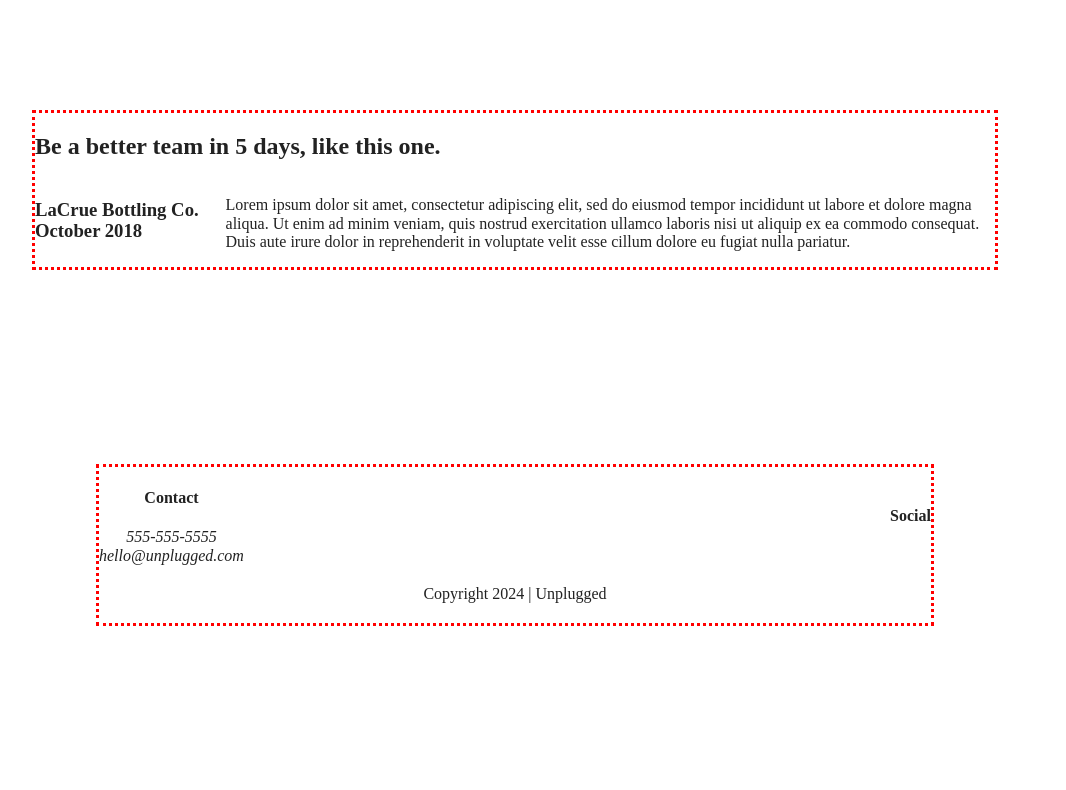
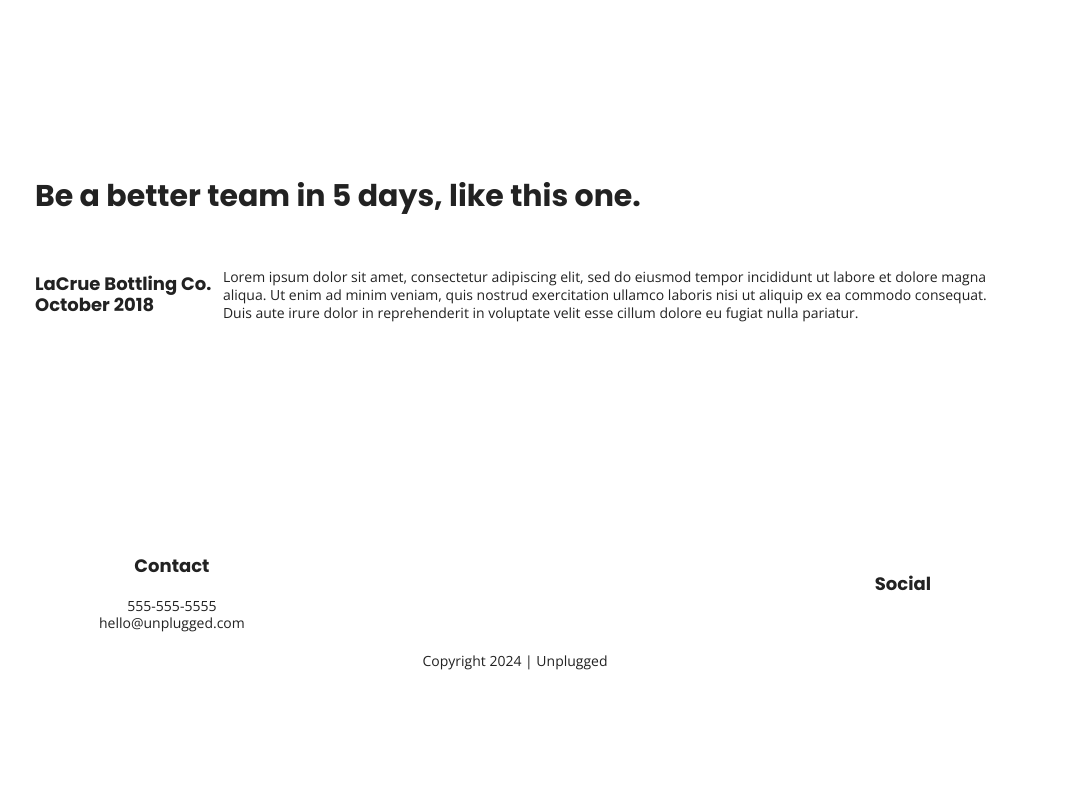
Before and after one commit to aprilf-n/unplugged2.0, a website built with Parcel: page index.html in a window 1280 px wide. Shown: the part 1152-1942 px from the top of the page, without its empty margins (125-1191 px from the left). Before the commit the page ends 1875 px from the top, so only its background shows below. Built offline with nearby package versions, Linux system fonts and the light colour scheme.

Commit message:
Added font styles

```diff
--- a/css/main.css
+++ b/css/main.css
@@ -86,8 +86,51 @@
 /* ==========================================================================
    Author's custom styles
    ========================================================================== */
+/*General Styles */
+
+html {
+  font-size: 1rem;
+}
+
+body {
+  font-family: 'Open Sans', sans-serif;
+  font-size: 1em;
+  text-align: left;
+}
+
+ul,
+ol {
+  list-style-type: none;
+}
+
+a {
+  color: #e2e3ed;
+  text-decoration: none;
+}
+
+h2 {
+  font-family: 'Poppins', sans-serif;
+  font-size: 1.875em;
+}
+
+h3,
+h4 {
+  font-family: 'Poppins', sans-serif;
+  font-size: 1.125em;
+  margin: 20px 0;
+}
+
+p {
+  font-size: 0.875em;
+  line-height: 1.285;
+}
+
+address {
+  font-style: normal;
+}
+
+
 .content-wrapper {
-  outline: 3px dotted red;
   width: 90%;
   margin: 50px 0px;
 }
@@ -208,10 +251,13 @@
   justify-content: center;
 }
 
-.reviews h2 {}
+.reviews h2 {
+  margin-bottom: 40px;
+}
 
 .reviews h3 {
   width: 55%;
+  margin: 20px 0;
 }
 
 /*====================================== About Page ====================== */
@@ -344,8 +390,8 @@
 
 @media only screen and (min-width: 768px) {
   /* Tablet Styles here */
+
   /*General Styles*/
-
   .content-wrapper {
     max-width: 640px;
     margin: 100px 0;
@@ -471,8 +517,8 @@
 
 @media only screen and (min-width: 1200px) {
   /* Desktop Styles here */
+
   /*General Styles*/
-
   .content-wrapper {
     max-width: 960px;
   }
--- a/index.html
+++ b/index.html
@@ -20,6 +20,16 @@
   <link rel="stylesheet" href="css/main.css">
 
   <meta name="theme-color" content="#fafafa">
+  <!--Google Fonts-->
+  <link rel="preconnect" href="https://fonts.googleapis.com">
+  <link rel="preconnect" href="https://fonts.gstatic.com" crossorigin>
+  <link href="https://fonts.googleapis.com/css2?family=Open+Sans:ital,wght@0,300..800;1,300..800&display=swap"
+    rel="stylesheet">
+  <link rel="preconnect" href="https://fonts.googleapis.com">
+  <link rel="preconnect" href="https://fonts.gstatic.com" crossorigin>
+  <link
+    href="https://fonts.googleapis.com/css2?family=Open+Sans:ital,wght@0,300..800;1,300..800&family=Poppins:ital,wght@0,100;0,200;0,300;0,400;0,500;0,600;0,700;0,800;0,900;1,100;1,200;1,300;1,400;1,500;1,600;1,700;1,800;1,900&display=swap"
+    rel="stylesheet">
 </head>
 
 <body>
```
Also changed, not shown: about/index.html (+10 -0 lines), faq/index.html (+10 -0 lines).
